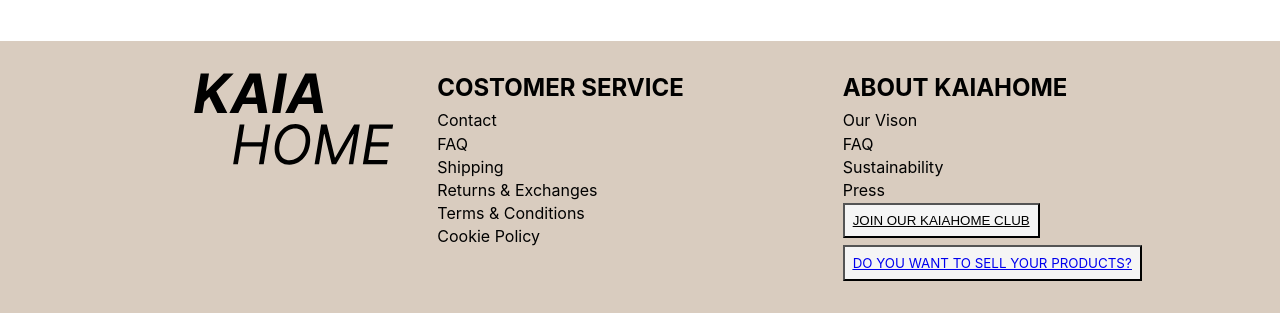
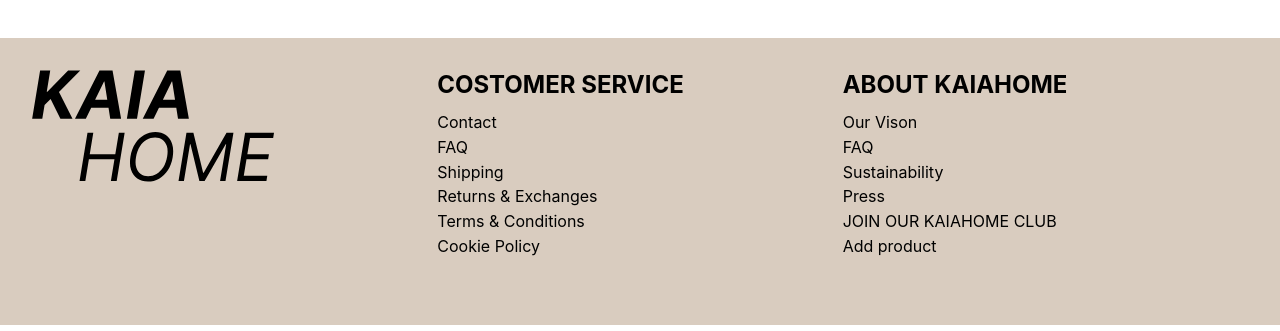
Before and after one commit to Kaiahome/kaiahome, a plain HTML site: page produkt.html in a window 1280 px wide. Shown: the part 186-517 px from the top of the page. Drawn offline with Linux system fonts and the light colour scheme; no server answers.

Commit message:
footer tilpasset

```diff
--- a/css/footer.css
+++ b/css/footer.css
@@ -3,17 +3,41 @@ footer {
   padding: 2rem;
 }
 
-.footer_1-1-1 {
-  display: grid;
-  grid-template-columns: 1fr 1fr 1fr;
+@media screen and (min-width: 800px) {
+  .footer_1-1-1 {
+    display: grid;
+    grid-template-columns: 1fr 1fr 1fr;
+  }
 }
 
 h2 {
-  margin-bottom: 0.5rem;
+  margin-bottom: 0.8rem;
 }
 
-p {
-  margin-bottom: 0.2rem;
+li {
+  margin-bottom: 0.3rem;
+}
+
+.footer_logo {
+  width: 60%;
+  margin-bottom: 4rem;
+}
+
+footer li {
+  list-style: none;
+}
+
+footer a {
+  text-decoration: none;
+  color: black;
+}
+
+.costomerservice {
+  margin-bottom: 2rem;
+}
+
+footer a:hover {
+  text-decoration: underline;
 }
 
 .knap_1 {
--- a/produkt.html
+++ b/produkt.html
@@ -49,33 +49,36 @@
 
         <div class="footer_1-1-1">
 
-            <div class="logo">
+            <div class="footer_logo">
                 <a href="/">
                     <img src="images/icon/Logo.svg" alt="Logo">
                 </a>
             </div>
 
-            <div>
+            <div class="costomerservice">
                 <h2>COSTOMER SERVICE</h2>
-                <p>Contact</p>
-                <p>FAQ</p>
-                <p>Shipping</p>
-                <p>Returns & Exchanges</p>
-                <p>Terms & Conditions</p>
-                <p>Cookie Policy</p>
+                <ul>
+                    <li><a href="">Contact</a></li>
+                    <li><a href="">FAQ</a></li>
+                    <li><a href="">Shipping</a></li>
+                    <li><a href="">Returns & Exchanges</a></li>
+                    <li><a href="">Terms & Conditions</a></li>
+                    <li><a href="">Cookie Policy</a></li>
+                </ul>
             </div>
+
+
 
             <div>
                 <h2>ABOUT KAIAHOME</h2>
-                <p>Our Vison</p>
-                <p>FAQ</p>
-                <p>Sustainability</p>
-                <p>Press</p>
-                <div class="footer_knapper">
-                    <button class="knap_1">JOIN OUR KAIAHOME CLUB</button>
-                    <button class="knap_2"><a href="formular.html">DO YOU WANT TO SELL YOUR PRODUCTS?</a></button>
-
-                </div>
+                <ul>
+                    <li><a href="">Our Vison</a></li>
+                    <li><a href="">FAQ</a></li>
+                    <li><a href="">Sustainability</a></li>
+                    <li><a href="">Press</a></li>
+                    <li><a href="">JOIN OUR KAIAHOME CLUB</a></li>
+                    <li><a href="formular.html">Add product</a></li>
+                </ul>
 
             </div>
 
@@ -86,6 +89,7 @@
 
     </footer>
 
+
     <script src="js/menu.js"></script>
     <script src="js/produkt.js"></script>
 
```
Also changed, not shown: footer.html (+1 -1 lines), formular.html (+21 -17 lines), index.html (+21 -17 lines), produktliste.html (+20 -17 lines).
